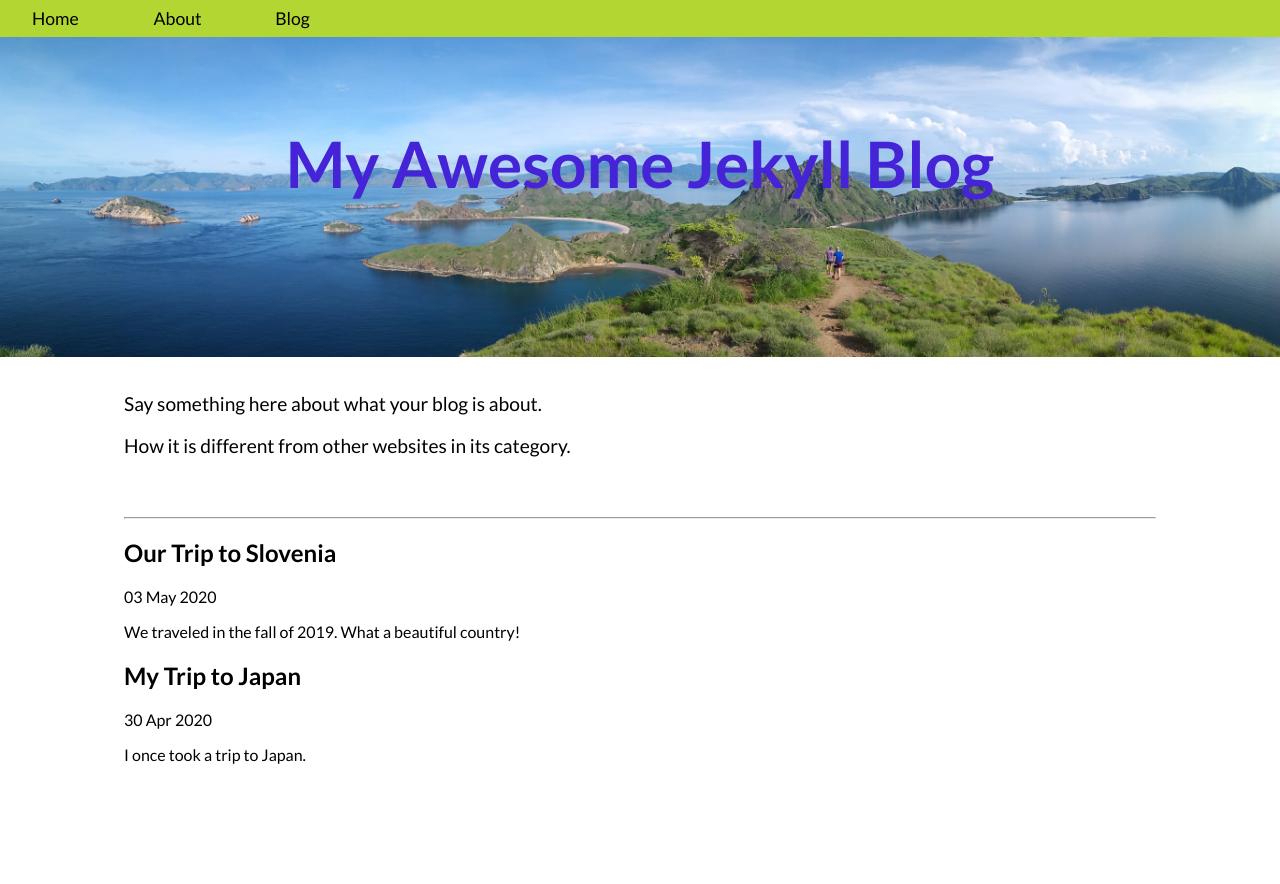
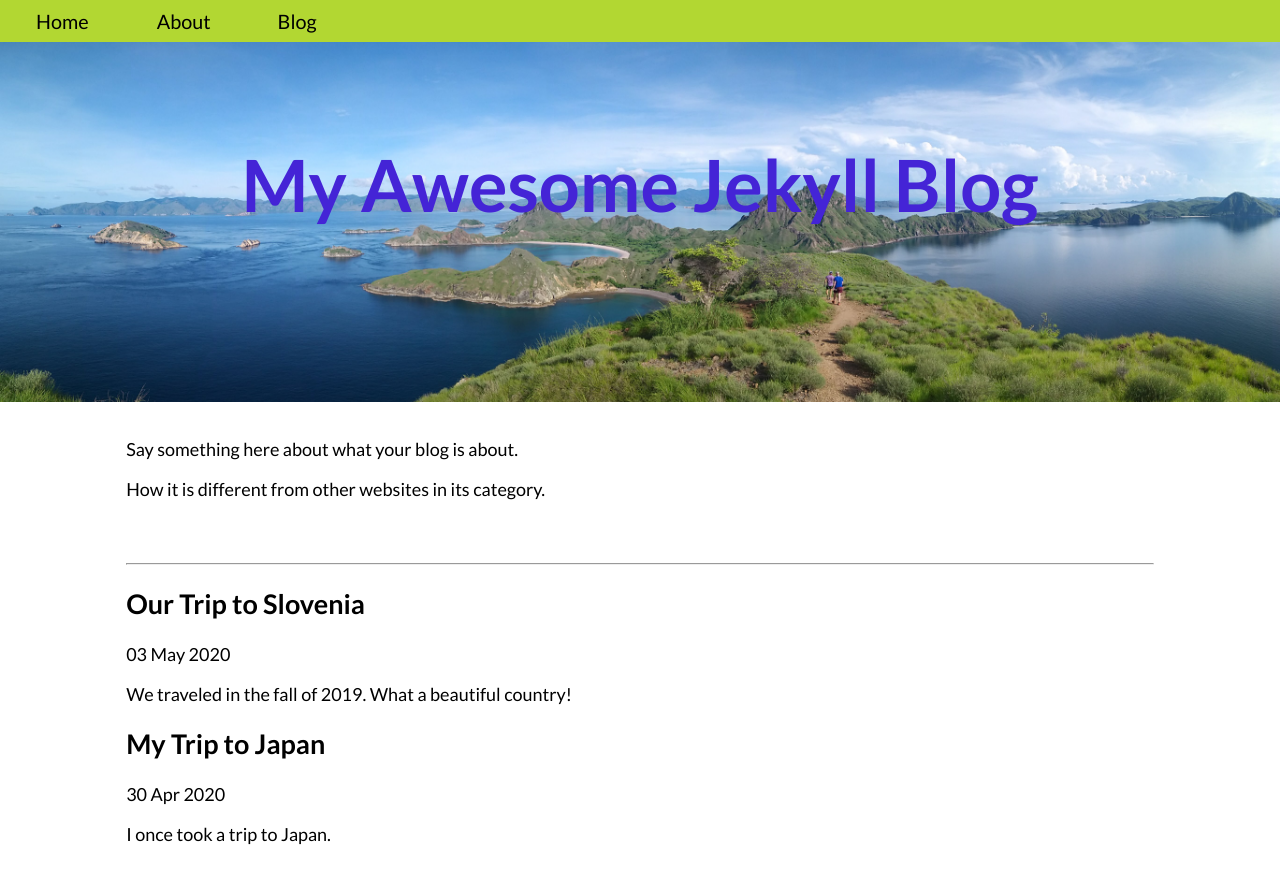
Before and after one commit to placeholdergit/cloneexpjekyllcms, a Jekyll site: the page built from index.md, in a window 1280 px wide. Shown: the top 884 px of the page. Built offline with Jekyll 4.4.1, drawn with Linux system fonts in a browser that asks for light colours.

Commit message:
Changed root font size to 18px

```diff
--- a/_sass/main.scss
+++ b/_sass/main.scss
@@ -5,6 +5,9 @@ $bodyFont: 'Lato', sans-serif;
 
 * {
   box-sizing: border-box;
+}
+body, html {
+  font-size: 18px;
 }
 body {
   background: $backgroundColor;
@@ -79,9 +82,9 @@ ul {
 .header {
   grid-column: 1 / -1;
 }
-.main {
-  font-size: 1.2rem;
-}
+// .main {
+//   font-size: 1.2rem;
+// }
 .main, .post-list {
   // background-color: #fff;
   grid-column: 2 / -2;
```
